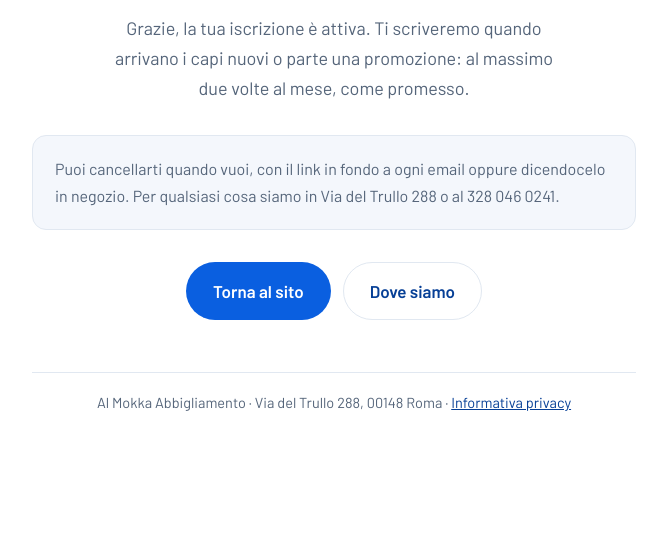
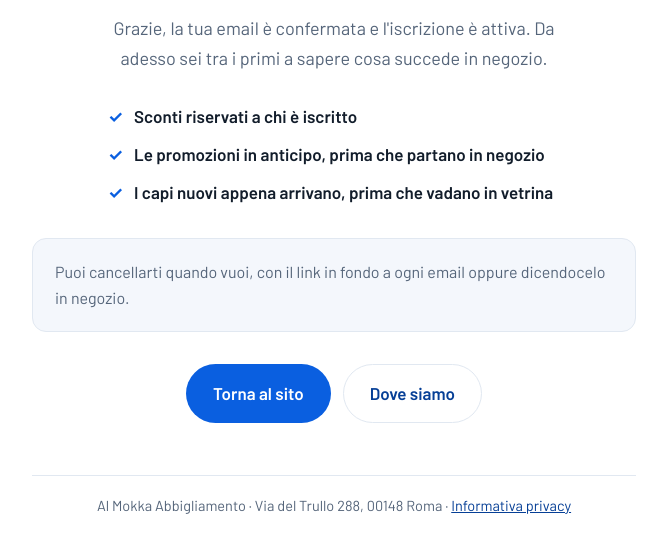
Before and after one commit to Website-bot-demo/almokka, a plain HTML site: page iscrizione-confermata.html in a window 1280 px wide. Shown: the part 176-728 px from the top of the page, without its empty margins (306-973 px from the left). Drawn offline with Linux system fonts and the light colour scheme.

Commit message:
Newsletter: via il limite di frequenza, dentro i vantaggi
"Al massimo due volte al mese" vincolava il negozio: in dicembre
tra Black Friday, Natale e saldi servono piu' email, e rompere una
promessa scritta porta segnalazioni di spam. Sostituita con i
vantaggi concreti dell'iscrizione. Tolto il numero di telefono
dalla pagina di conferma.

Co-Authored-By: Claude Opus 5 <noreply@anthropic.com>
Claude-Session: https://claude.ai/code/session_01Q1xMWiVULJVScVaHqjVSS3

```diff
--- a/iscrizione-confermata.html
+++ b/iscrizione-confermata.html
@@ -17,6 +17,9 @@
   .eyebrow { font-family: "Barlow Condensed", "Arial Narrow", Arial, sans-serif; font-weight: 600; font-size: 16px; letter-spacing: .18em; text-transform: uppercase; color: var(--red); margin: 0 0 10px; }
   h1 { font-family: "Barlow Condensed", "Arial Narrow", Arial, sans-serif; font-weight: 700; color: var(--navy); line-height: 1.1; margin: 0; font-size: clamp(40px, 8vw, 58px); text-transform: uppercase; }
   .lead { color: var(--muted); margin: 18px auto 0; max-width: 46ch; font-size: 18px; }
+  .perks { list-style: none; padding: 0; margin: 28px auto 0; max-width: 460px; display: grid; gap: 10px; text-align: left; }
+  .perks li { position: relative; padding-left: 30px; font-weight: 600; }
+  .perks li::before { content: "✓"; position: absolute; left: 4px; color: var(--blue); font-weight: 700; }
   .box { background: var(--tint); border: 1px solid var(--line); border-radius: 14px; padding: 20px 22px; margin-top: 32px; text-align: left; }
   .box p { margin: 0; color: var(--muted); font-size: 16px; }
   .cta { display: flex; flex-wrap: wrap; gap: 12px; justify-content: center; margin-top: 32px; }
@@ -30,10 +33,16 @@
 <main class="wrap">
   <p class="eyebrow">Iscrizione confermata</p>
   <h1>Ci sei</h1>
-  <p class="lead">Grazie, la tua iscrizione è attiva. Ti scriveremo quando arrivano i capi nuovi o parte una promozione: al massimo due volte al mese, come promesso.</p>
+  <p class="lead">Grazie, la tua email è confermata e l'iscrizione è attiva. Da adesso sei tra i primi a sapere cosa succede in negozio.</p>
+
+  <ul class="perks">
+    <li>Sconti riservati a chi è iscritto</li>
+    <li>Le promozioni in anticipo, prima che partano in negozio</li>
+    <li>I capi nuovi appena arrivano, prima che vadano in vetrina</li>
+  </ul>
 
   <div class="box">
-    <p>Puoi cancellarti quando vuoi, con il link in fondo a ogni email oppure dicendocelo in negozio. Per qualsiasi cosa siamo in Via del Trullo 288 o al 328 046 0241.</p>
+    <p>Puoi cancellarti quando vuoi, con il link in fondo a ogni email oppure dicendocelo in negozio.</p>
   </div>
 
   <div class="cta">
```
Also changed, not shown: index.html (+9 -1 lines).
